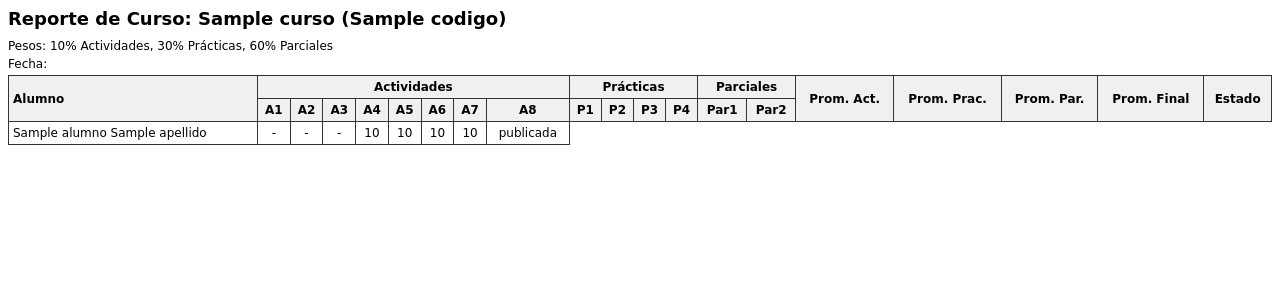
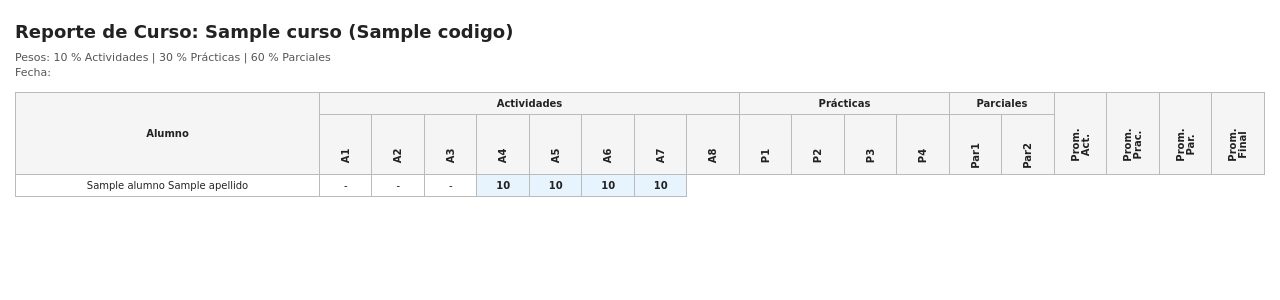
Before and after one commit to Xire667/reporte-notas-ubuntu, a Python web app: template app/templates/docente/reporte_curso_pdf.html in a window 1280 px wide. Shown: the top 300 px of the page. Run offline with Jinja, Linux system fonts and the light colour scheme; the template is opened without the code that fills it: most values are stand-ins (such as "Sample title", 1, 10 or a date in 2020).

Commit message:
se arreglaron los diseños de los reportes

```diff
--- a/app/templates/docente/reporte_alumno.html
+++ b/app/templates/docente/reporte_alumno.html
@@ -7,12 +7,15 @@
     <p class="text-muted">Pesos: 10% Actividades, 30% Prácticas, 60% Parciales</p>
   </div>
   <div class="col-auto">
+    <a href="{{ url_for('docente.reporte_alumno_pdf', alumno_id=alumno.id) }}" class="btn btn-primary me-2"><i class="fas fa-file-pdf me-1"></i>Exportar PDF</a>
     <a href="{{ url_for('docente.reportes') }}" class="btn btn-outline-secondary"><i class="fas fa-arrow-left me-1"></i>Volver</a>
   </div>
 </div>
 <div class="card">
   <div class="card-body table-responsive">
-    <table class="table table-striped table-hover">
+    <div class="table-responsive" style="max-width:100%; overflow-x:auto;">
+      <table class="table table-striped table-hover reporte-alumno-tabla" style="min-width:700px; table-layout:fixed; word-break:break-word;">
+
       <thead>
         <tr>
           <th>Curso</th>
@@ -36,6 +39,7 @@
         {% endfor %}
       </tbody>
     </table>
+    </div>
   </div>
 </div>
 {% endblock %}
--- a/app/templates/docente/reporte_curso.html
+++ b/app/templates/docente/reporte_curso.html
@@ -23,8 +23,7 @@
           <th>Prom. Prácticas</th>
           <th>Prom. Parciales</th>
           <th>Promedio Final</th>
-          <th>Estado</th>
-        </tr>
+                  </tr>
       </thead>
       <tbody>
         {% for fila in datos %}
@@ -34,8 +33,7 @@
           <td>{{ fila.promedio_practicas|round(2) }}</td>
           <td>{{ fila.promedio_parciales|round(2) }}</td>
           <td><strong>{{ fila.promedio_final|round(2) }}</strong></td>
-          <td>{{ fila.estado if fila.estado else '-' }}</td>
-        </tr>
+                  </tr>
         {% endfor %}
       </tbody>
     </table>
--- a/app/templates/docente/reporte_curso_pdf.html
+++ b/app/templates/docente/reporte_curso_pdf.html
@@ -1,70 +1,155 @@
 <!DOCTYPE html>
 <html lang="es">
 <head>
-  <meta charset="utf-8" />
+  <meta charset="utf-8"/>
+  <title>Reporte de Curso – {{ curso.codigo }}</title>
+
+  <!-- CSS 2.1 100 % compatible con PDF -->
   <style>
-    body { font-family: DejaVu Sans, Arial, sans-serif; font-size: 12px; }
-    h1 { font-size: 18px; margin: 0 0 10px 0; }
-    p { margin: 4px 0; }
-    table { width: 100%; border-collapse: collapse; }
-    th, td { border: 1px solid #333; padding: 4px; text-align: center; }
-    th { background: #f0f0f0; }
-    .left { text-align: left; }
+    /* 1. RESET BÁSICO */
+    *{margin:0;padding:0;box-sizing:border-box;}
+    body{
+      font:11px/1.3 "DejaVu Sans",Arial,sans-serif;
+      color:#222;
+      background:#fff;
+      padding:20px 15px 40px;   /* margen seguro para el pie */
+    }
+
+    /* 2. CABECERA */
+    h1{
+      font-size:18px;
+      margin:0 0 8px;
+    }
+    .meta{
+      margin-bottom:12px;
+      font-size:11px;
+      color:#555;
+    }
+
+    /* 3. TABLA */
+    table.reporte{
+      width:100%;
+      border-collapse:collapse;
+      font-size:10px;          /* más pequeño = más columnas */
+    }
+    table.reporte th,
+    table.reporte td{
+      border:1px solid #bbb;
+      padding:4px 3px;
+      vertical-align:middle;
+      text-align:center;
+    }
+    table.reporte thead th{
+      background:#f5f5f5;
+    }
+
+    /* 4. ANCHOS FIJOS PARA NO DESBORDAR */
+    th.left, td.left{                     /* columna alumno */
+      width:22%;
+      text-align:left;
+      max-width:160px;                    /* ajusta a tu página */
+      white-space:normal;                 /* salto de línea si hace falta */
+      word-break:break-word;
+    }
+    th.rotate{                             /* códigos cortos rotados */
+      height:60px;
+      white-space:nowrap;
+      padding:0 2px;
+    }
+    th.rotate span{
+      display:block;
+      transform:rotate(-90deg);
+      transform-origin:center;
+      line-height:1;
+      margin-top:24px;                    /* centra el texto rotado */
+    }
+
+    /* 5. CELDAS NUMÉRICAS */
+    .num{
+      width:3.8%;                          /* 8 act + 4 práct + 2 parc + 4 prom = 100 % */
+      min-width:22px;
+    }
+
+    /* 6. PROMEDIOS FINALES (destacados) */
+    .prom{
+      background:#e8f4fd;
+      font-weight:bold;
+    }
+
+    /* 7. EVITAR QUE LA TABLA SE CORTE ENTRE PÁGINAS (wkhtmltopdf) */
+    tr{page-break-inside:avoid;}
+    thead{display:table-header-group;}
+    tfoot{display:table-footer-group;}
   </style>
 </head>
+
 <body>
   <h1>Reporte de Curso: {{ curso.nombre }} ({{ curso.codigo }})</h1>
-  <p>Pesos: 10% Actividades, 30% Prácticas, 60% Parciales</p>
-  <p>Fecha: {{ (now() | string) if false else '' }}</p>
-  <table>
+  <div class="meta">
+    Pesos: 10 % Actividades | 30 % Prácticas | 60 % Parciales<br/>
+    Fecha: {{ now().strftime('%d/%m/%Y') if false else '' }}
+  </div>
+
+  <table class="reporte">
     <thead>
       <tr>
         <th rowspan="2" class="left">Alumno</th>
+
+        <!-- Actividades -->
         <th colspan="8">Actividades</th>
+        <!-- Prácticas -->
         <th colspan="4">Prácticas</th>
+        <!-- Parciales -->
         <th colspan="2">Parciales</th>
-        <th rowspan="2">Prom. Act.</th>
-        <th rowspan="2">Prom. Prac.</th>
-        <th rowspan="2">Prom. Par.</th>
-        <th rowspan="2">Prom. Final</th>
-        <th rowspan="2">Estado</th>
+
+        <!-- Promedios -->
+        <th rowspan="2" class="num rotate"><span>Prom.<br/>Act.</span></th>
+        <th rowspan="2" class="num rotate"><span>Prom.<br/>Prac.</span></th>
+        <th rowspan="2" class="num rotate"><span>Prom.<br/>Par.</span></th>
+        <th rowspan="2" class="num rotate"><span>Prom.<br/>Final</span></th>
       </tr>
+
       <tr>
-        <th>A1</th><th>A2</th><th>A3</th><th>A4</th><th>A5</th><th>A6</th><th>A7</th><th>A8</th>
-        <th>P1</th><th>P2</th><th>P3</th><th>P4</th>
-        <th>Par1</th><th>Par2</th>
+        {% for i in range(1,9) %}<th class="num rotate"><span>A{{i}}</span></th>{% endfor %}
+        {% for i in range(1,5) %}<th class="num rotate"><span>P{{i}}</span></th>{% endfor %}
+        {% for i in range(1,3) %}<th class="num rotate"><span>Par{{i}}</span></th>{% endfor %}
       </tr>
     </thead>
+
     <tbody>
       {% for fila in datos %}
       <tr>
-        <td class="left">{{ fila.alumno.nombre }} {{ fila.alumno.apellido }}</td>
+        <!-- Alumno -->
+        <td class="left">
+          {{ fila.alumno.nombre }} {{ fila.alumno.apellido }}
+        </td>
+
+        <!-- Actividades -->
         {% for v in fila.actividades %}
-          {% if v is not none and v > 0 %}
-            <td>{{ ('%.2f' % v) }}</td>
-          {% else %}
-            <td>-</td>
-          {% endif %}
+          <td class="num">
+            {% if v is not none and v>=0 %}{{ "%.0f"|format(v) }}{% else %}-{% endif %}
+          </td>
         {% endfor %}
+
+        <!-- Prácticas -->
         {% for v in fila.practicas %}
-          {% if v is not none and v > 0 %}
-            <td>{{ ('%.2f' % v) }}</td>
-          {% else %}
-            <td>-</td>
-          {% endif %}
+          <td class="num">
+            {% if v is not none and v>=0 %}{{ "%.0f"|format(v) }}{% else %}-{% endif %}
+          </td>
         {% endfor %}
+
+        <!-- Parciales -->
         {% for v in fila.parciales %}
-          {% if v is not none and v > 0 %}
-            <td>{{ ('%.2f' % v) }}</td>
-          {% else %}
-            <td>-</td>
-          {% endif %}
+          <td class="num">
+            {% if v is not none and v>=0 %}{{ "%.0f"|format(v) }}{% else %}-{% endif %}
+          </td>
         {% endfor %}
-        <td>{{ fila.promedio_actividades|round(2) }}</td>
-        <td>{{ fila.promedio_practicas|round(2) }}</td>
-        <td>{{ fila.promedio_parciales|round(2) }}</td>
-        <td>{{ fila.promedio_final|round(2) }}</td>
-        <td>{{ fila.estado if fila.estado else '-' }}</td>
+
+        <!-- Promedios -->
+        <td class="num prom">{{ fila.promedio_actividades|round(0)|int }}</td>
+        <td class="num prom">{{ fila.promedio_practicas|round(0)|int   }}</td>
+        <td class="num prom">{{ fila.promedio_parciales|round(0)|int  }}</td>
+        <td class="num prom">{{ fila.promedio_final|round(0)|int      }}</td>
       </tr>
       {% endfor %}
     </tbody>
```
Also changed, not shown: app/modules/docente/routes.py (+81 -0 lines), app/templates/docente/reporte_alumno_pdf.html (added, +107 -0 lines).
